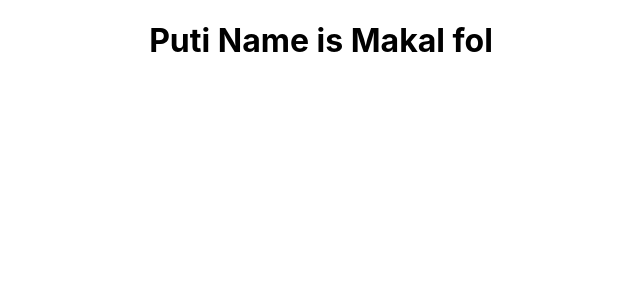
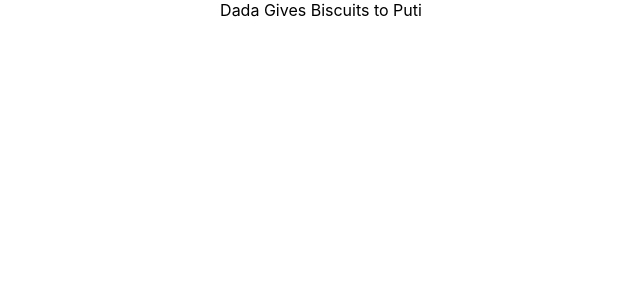
Before and after one commit to mithunbanerjee632/React-Js-Basic, a React (Create React App) app: page / in a window 1280 px wide. Shown: the top 300 px of the page, without its empty margins (319-959 px from the left). Built offline with nearby package versions, Linux system fonts and the light colour scheme.

Commit message:
React Context

```diff
--- a/src/App.js
+++ b/src/App.js
@@ -14,7 +14,9 @@ import Condition from "./ConditionalRendering/Condition";
 import FAQS from "./FAQ/FAQS";
 import UseEffect from "./Hook/UseEffect/UseEffect";
 import FetchData from "./Hook/UseEffect/FetchData"
-import Son from "./ComponentTree/Son";
+import Son from "./Context/Son";
+import {DadaProvider} from "./Context/Mycontext";
+
 function App() {
 
    const data = "i am from parent app"
@@ -22,7 +24,11 @@ function App() {
     return (
       <div className="App">
 
-      <Son name="Puti Name is Makal fol"/>
+          <DadaProvider value="Dada Gives Biscuits to Puti">
+              <Son/>
+          </DadaProvider>
+
+
 
 
 
--- /dev/null
+++ b/src/Context/Mycontext.js
@@ -0,0 +1,8 @@
+import React from "react";
+
+const myContext = React.createContext();
+
+const DadaProvider = myContext.Provider
+const PutiConsumer = myContext.Consumer
+
+export {DadaProvider,PutiConsumer}
--- /dev/null
+++ b/src/Context/Nati.js
@@ -0,0 +1,14 @@
+import React, {Component} from 'react';
+import Puti from "./Puti";
+
+class Nati extends Component {
+    render() {
+        return (
+            <div>
+                <Puti/>
+            </div>
+        );
+    }
+}
+
+export default Nati;
--- /dev/null
+++ b/src/Context/Puti.js
@@ -0,0 +1,20 @@
+import React, {Component} from 'react';
+import {PutiConsumer} from "./Mycontext";
+
+class Puti extends Component {
+    render() {
+        return (
+            <div>
+                <PutiConsumer>
+                    {
+                        msg=>{
+                            return msg;
+                        }
+                    }
+                </PutiConsumer>
+            </div>
+        );
+    }
+}
+
+export default Puti;
--- /dev/null
+++ b/src/Context/Son.js
@@ -0,0 +1,14 @@
+import React, {Component} from 'react';
+import Nati from "./Nati";
+
+class Son extends Component {
+    render() {
+        return (
+            <div>
+               <Nati/>
+            </div>
+        );
+    }
+}
+
+export default Son;
```
Also changed, not shown: src/Fragment/Column.js (added, +11 -0 lines), src/Fragment/Table.js (added, +11 -0 lines).
